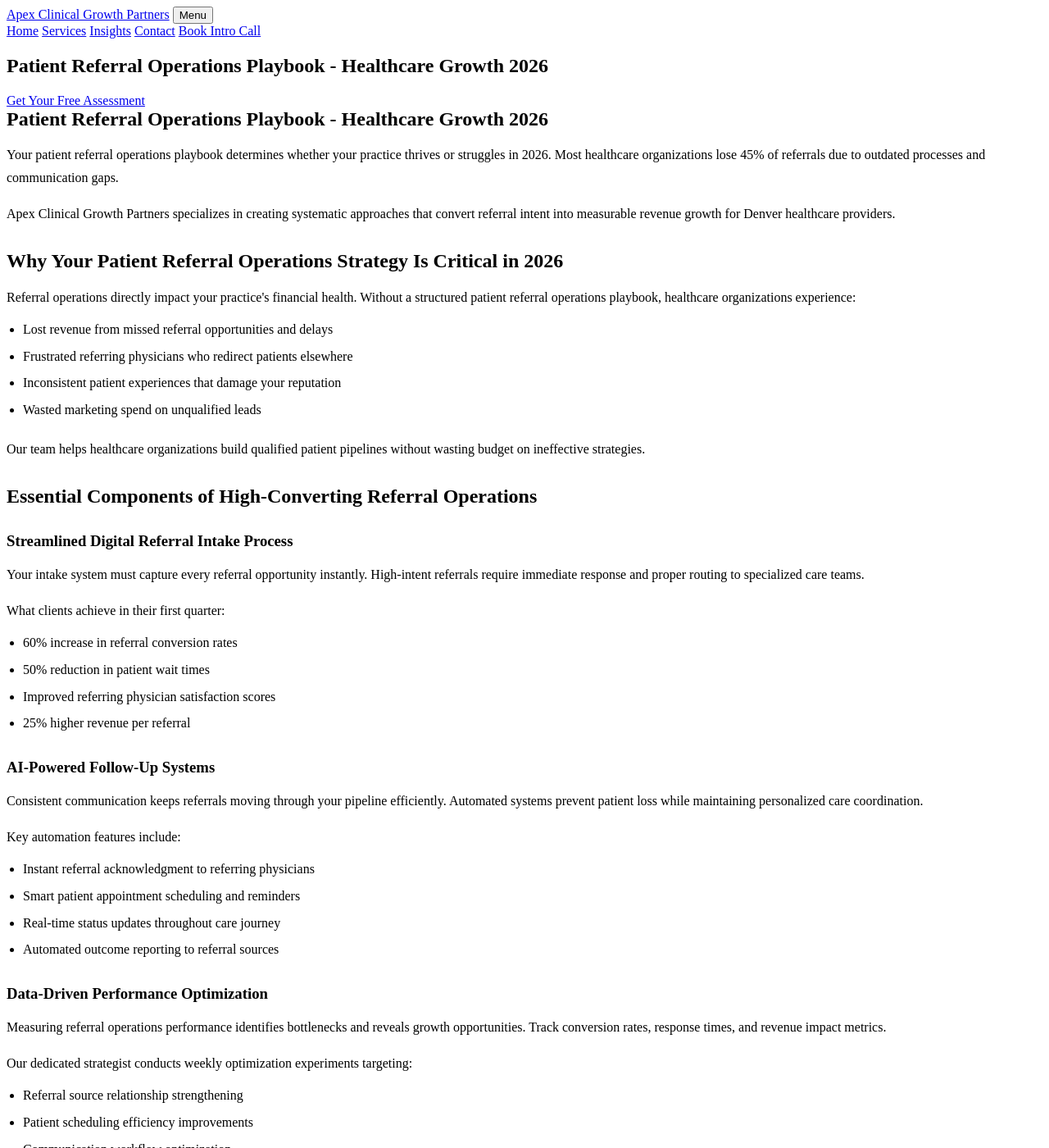
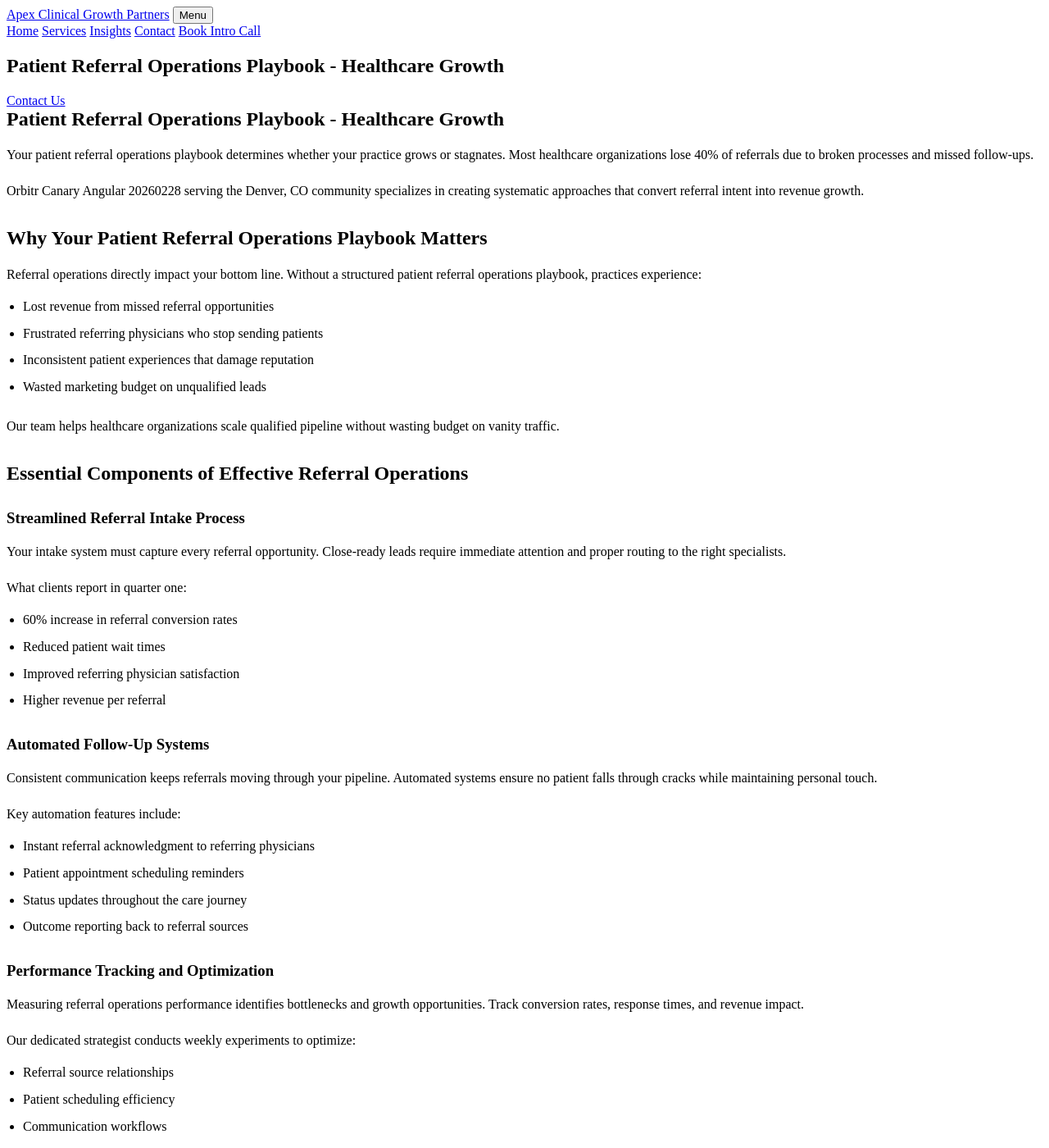
Before and after one commit to prjctlphbt/orbitr-canary-angular-20260228, a Jekyll site: the page angular-referral-ops-playbook-20260228142149.html, which Jekyll copies as it is, in a window 1280 px wide and 1400 px high. Shown: the whole window at 82% size. Built offline with Jekyll 4.4.1, drawn with Linux system fonts in a browser that asks for light colours; some of the changed text lies outside the part shown.

Commit message:
Rollback: Revert changes to angular-referral-ops-playbook-20260228142149.html

```diff
--- a/angular-referral-ops-playbook-20260228142149.html
+++ b/angular-referral-ops-playbook-20260228142149.html
@@ -4,8 +4,8 @@
 <head>
 <meta charset="utf-8"/>
 <meta content="width=device-width, initial-scale=1.0" name="viewport"/>
-<meta content="Streamline patient referrals with our proven operations playbook. Boost conversion rates by 60%, reduce wait times, and accelerate healthcare growth in 2026." name="description"/>
-<title>Patient Referral Operations Playbook - Healthcare Growth 2026</title>
+<meta content="Streamline patient referrals with our comprehensive operations playbook. Optimize workflows, boost growth, and improve patient outcomes. Get started today." name="description"/>
+<title>Patient Referral Operations Playbook - Healthcare Growth</title>
 <style>
 
 
@@ -102,62 +102,62 @@
 <main class="page-main">
 <section class="page-hero landing-hero">
 <div class="container">
-<h1>Patient Referral Operations Playbook - Healthcare Growth 2026</h1>
-<a class="cta" href="/services/">Get Your Free Assessment</a>
+<h1>Patient Referral Operations Playbook - Healthcare Growth</h1>
+<a class="cta" href="/services/">Contact Us</a>
 </div>
 </section>
 <section class="landing-content">
 <div class="container orbitr-generated-content">
-<h1>Patient Referral Operations Playbook - Healthcare Growth 2026</h1>
-<p>Your patient referral operations playbook determines whether your practice thrives or struggles in 2026. Most healthcare organizations lose 45% of referrals due to outdated processes and communication gaps.</p>
-<p>Apex Clinical Growth Partners specializes in creating systematic approaches that convert referral intent into measurable revenue growth for Denver healthcare providers.</p>
-<h2>Why Your Patient Referral Operations Strategy Is Critical in 2026</h2>
-<p>Referral operations directly impact your practice's financial health. Without a structured patient referral operations playbook, healthcare organizations experience:</p>
+<h1>Patient Referral Operations Playbook - Healthcare Growth</h1>
+<p>Your patient referral operations playbook determines whether your practice grows or stagnates. Most healthcare organizations lose 40% of referrals due to broken processes and missed follow-ups.</p>
+<p>Orbitr Canary Angular 20260228 serving the Denver, CO community specializes in creating systematic approaches that convert referral intent into revenue growth.</p>
+<h2>Why Your Patient Referral Operations Playbook Matters</h2>
+<p>Referral operations directly impact your bottom line. Without a structured patient referral operations playbook, practices experience:</p>
 <ul>
-<li>Lost revenue from missed referral opportunities and delays</li>
-<li>Frustrated referring physicians who redirect patients elsewhere</li>
-<li>Inconsistent patient experiences that damage your reputation</li>
-<li>Wasted marketing spend on unqualified leads</li>
+<li>Lost revenue from missed referral opportunities</li>
+<li>Frustrated referring physicians who stop sending patients</li>
+<li>Inconsistent patient experiences that damage reputation</li>
+<li>Wasted marketing budget on unqualified leads</li>
 </ul>
-<p>Our team helps healthcare organizations build qualified patient pipelines without wasting budget on ineffective strategies.</p>
-<h2>Essential Components of High-Converting Referral Operations</h2>
-<h3>Streamlined Digital Referral Intake Process</h3>
-<p>Your intake system must capture every referral opportunity instantly. High-intent referrals require immediate response and proper routing to specialized care teams.</p>
-<p>What clients achieve in their first quarter:
+<p>Our team helps healthcare organizations scale qualified pipeline without wasting budget on vanity traffic.</p>
+<h2>Essential Components of Effective Referral Operations</h2>
+<h3>Streamlined Referral Intake Process</h3>
+<p>Your intake system must capture every referral opportunity. Close-ready leads require immediate attention and proper routing to the right specialists.</p>
+<p>What clients report in quarter one:
 <ul>
 <li>60% increase in referral conversion rates</li>
-<li>50% reduction in patient wait times</li>
-<li>Improved referring physician satisfaction scores</li>
-<li>25% higher revenue per referral</li>
+<li>Reduced patient wait times</li>
+<li>Improved referring physician satisfaction</li>
+<li>Higher revenue per referral</li>
 </ul></p>
-<h3>AI-Powered Follow-Up Systems</h3>
-<p>Consistent communication keeps referrals moving through your pipeline efficiently. Automated systems prevent patient loss while maintaining personalized care coordination.</p>
+<h3>Automated Follow-Up Systems</h3>
+<p>Consistent communication keeps referrals moving through your pipeline. Automated systems ensure no patient falls through cracks while maintaining personal touch.</p>
 <p>Key automation features include:
 <ul>
 <li>Instant referral acknowledgment to referring physicians</li>
-<li>Smart patient appointment scheduling and reminders</li>
-<li>Real-time status updates throughout care journey</li>
-<li>Automated outcome reporting to referral sources</li>
+<li>Patient appointment scheduling reminders</li>
+<li>Status updates throughout the care journey</li>
+<li>Outcome reporting back to referral sources</li>
 </ul></p>
-<h3>Data-Driven Performance Optimization</h3>
-<p>Measuring referral operations performance identifies bottlenecks and reveals growth opportunities. Track conversion rates, response times, and revenue impact metrics.</p>
-<p>Our dedicated strategist conducts weekly optimization experiments targeting:
+<h3>Performance Tracking and Optimization</h3>
+<p>Measuring referral operations performance identifies bottlenecks and growth opportunities. Track conversion rates, response times, and revenue impact.</p>
+<p>Our dedicated strategist conducts weekly experiments to optimize:
 <ul>
-<li>Referral source relationship strengthening</li>
-<li>Patient scheduling efficiency improvements</li>
-<li>Communication workflow optimization</li>
-<li>Revenue conversion rate enhancement</li>
+<li>Referral source relationships</li>
+<li>Patient scheduling efficiency</li>
+<li>Communication workflows</li>
+<li>Revenue conversion metrics</li>
 </ul></p>
-<h2>Transform Your Referral Operations in 2026</h2>
-<p>A comprehensive patient referral operations playbook transforms scattered processes into revenue-generating systems. Healthcare organizations using structured approaches see qualified growth within 60 days.</p>
-<p>Our services focus on building sustainable referral operations that scale with your practice growth. We create systems that generate revenue intent, not vanity metrics.</p>
-<p>Ready to optimize your patient referral operations playbook for 2026? Contact our team at (720) 555-0105 or email hello@apexclinicalgrowth.com to schedule your free assessment.</p>
+<h2>Transform Your Referral Operations Today</h2>
+<p>A comprehensive patient referral operations playbook transforms scattered processes into revenue-generating systems. Healthcare organizations using structured approaches see qualified growth within 90 days.</p>
+<p>Our services focus on building sustainable referral operations that scale with your practice. We help create systems that generate revenue intent, not vanity traffic.</p>
+<p>Ready to optimize your patient referral operations playbook? Contact our team at (720) 555-0105 or email hello@apexclinicalgrowth.com to discuss your referral growth strategy.</p>
 </div>
 </section>
 <section class="landing-cta">
 <div class="container">
-<h2>Start Growing Your Referral Revenue Today</h2>
-<a class="cta" href="/services/">Schedule Free Assessment</a>
+<h2>Take the Next Step</h2>
+<a class="cta" href="/services/">Contact Us</a>
 </div>
 </section>
 </main>
```
